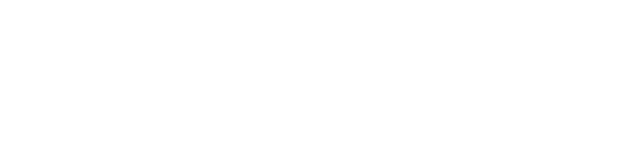
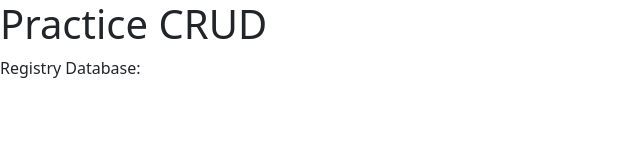
Before and after one commit to JHusayan/Practice_CRUD_Project_01, a plain HTML site: page Index.html in a window 1280 px wide. Shown: the whole page, without its empty margins (0-640 px from the left). Drawn offline with nearby package versions, Linux system fonts and the light colour scheme.

Commit message:
Created head and title bar

```diff
--- a/Index.html
+++ b/Index.html
@@ -1,8 +1,14 @@
 <html>
     <head>
-
+        <meta charset = "UTF-8">
+        <title>Practice CRUD Application</title>
+        <link rel="style" type="text/css" href="style.css">
+        <link href="https://cdn.jsdelivr.net/npm/bootstrap@5.2.0-beta1/dist/css/bootstrap.min.css" rel="stylesheet" integrity="sha384-0evHe/X+R7YkIZDRvuzKMRqM+OrBnVFBL6DOitfPri4tjfHxaWutUpFmBp4vmVor" crossorigin="anonymous">
     </head>
     <body>
-
+        <div class="title">
+            <h1>Practice CRUD</h1>
+            <p>Registry Database:</p>
+        </div>
     </body>
 </html>
--- a/style.css
+++ b/style.css
@@ -0,0 +1,4 @@
+.title{
+    text-align: center;
+    margin-top: 40px;
+}
```
